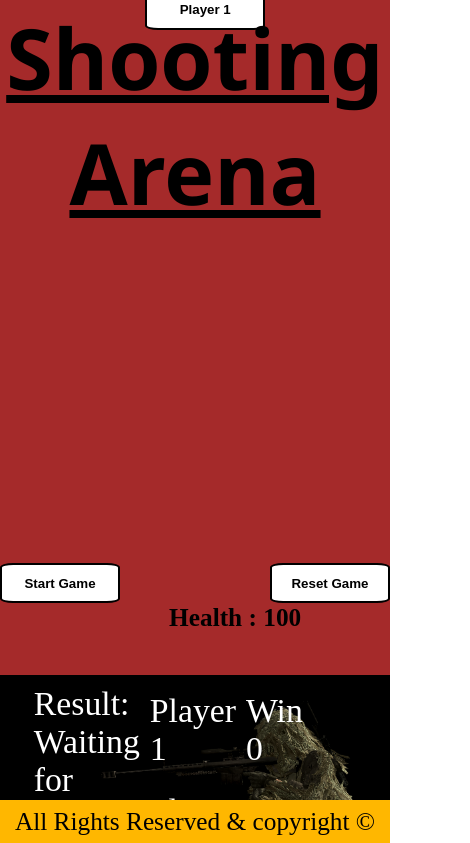
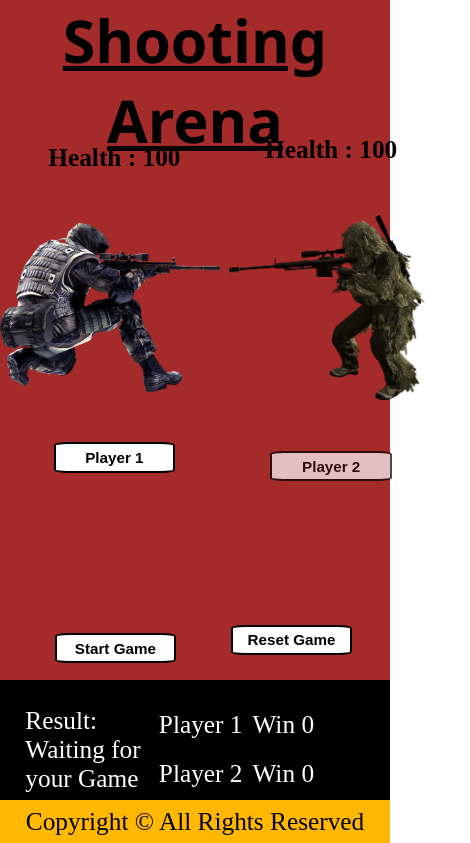
Before and after one commit to vanshul22/Shooting-Arena-JS-Game, a plain HTML site: page HTML/game.html in a window 390 px wide. Both pictures are taken after a click on the button "Start Game". Shown: the top 843 px of the page, 470 px wide, since content can reach past the window. Drawn offline with Linux system fonts and the light colour scheme.

Commit message:
Version 5.1.1 : Fixed Media Queries.

```diff
--- a/HTML/game.html
+++ b/HTML/game.html
@@ -25,24 +25,26 @@
             <img class="hidden" src="../Img/PUBG.png" alt="Player 1">
             <button id="player-1-btn" class="btn hidden">Player 1</button>
         </div>
-        <div class="start-btn">
-            <button id="start-btn" class="btn">Start Game</button>
-        </div>
         <div id="player-2">
             <div class="hidden">Health : <span id="player-2-health"> 100 </span></div>
             <img src="../Img/Faugi.png" class="hidden" alt="Player 2">
             <button id="player-2-btn" class="btn hidden disabled-btn">Player 2 </button>
         </div>
     </div>
+    <div class="start-reset">
+        <div class="start-btn">
+            <button id="start-btn" class="btn">Start Game</button>
+        </div>
+    </div>
     <div class="result">
-        <div id="result-area" class="hidden"> Result: <span id="result-player-area"> Waiting for your game </span></div>
+        <div id="result-area" class="hidden"> Result: <span id="result-player-area"> Waiting for your Game </span></div>
         <div id="player-1-area" class="hidden"> Player 1 </div>
         <div id="player-2-area" class="hidden"> Player 2 </div>
         <div id="player-1-result" class="hidden"> Win <span id="player-1-result-span"> 0 </span> </div>
         <div id="player-2-result" class="hidden"> Win <span id="player-2-result-span"> 0 </span> </div>
     </div>
     <div class=" footer">
-        <span>All Rights Reserved & copyright &copy; </span>
+        <span>Copyright &copy; All Rights Reserved </span>
     </div>
 
     <script src="../js/script.js"></script>
--- a/css/style.css
+++ b/css/style.css
@@ -17,8 +17,8 @@
     cursor: not-allowed !important;
 }
 
-#finish-game{
-    color:white;
+#finish-game {
+    color: white;
     height: 100vh;
     width: 98.5vw;
     background-color: rgba(0, 0, 0, 0.795);
@@ -26,11 +26,13 @@
     position: absolute;
     display: none;
 }
-#finish-game img{
+
+#finish-game img {
     filter: invert(1);
     cursor: pointer;
 }
-#finish{
+
+#finish {
     display: flex;
     text-align: center;
     justify-content: center;
@@ -42,17 +44,21 @@
 
 .main-container {
     display: flex;
+    flex-direction: column;
     text-align: center;
     justify-content: center;
     align-items: center;
     height: 100vh;
-    /* background-color: aqua; */
 }
 
 .main-container img {
     height: 30em;
     width: auto;
     border-radius: 50%;
+}
+
+#logo-detail {
+    font-size: 2em;
 }
 
 /* ******************************* Game Page ******************************************* */
@@ -77,7 +83,7 @@
 
 .game-container {
     background-color: brown;
-    height: 80vh;
+    height: 70vh;
     display: flex;
     flex-direction: row;
     flex-wrap: wrap;
@@ -138,25 +144,32 @@
     color: black;
     border: 2px solid black;
 }
-.btn:hover{
+
+.btn:hover {
     background-color: black;
     color: white;
     border: 2px solid white;
-    box-shadow: 0 12px 16px 0 rgba(0,0,0,0.24), 0 17px 50px 0 rgba(0,0,0,0.19);
+    box-shadow: 0 12px 16px 0 rgba(0, 0, 0, 0.24), 0 17px 50px 0 rgba(0, 0, 0, 0.19);
 }
-.btn:active{
+
+.btn:active {
     transform: translateY(5px);
 }
+
+.start-reset {
+    display: flex;
+    align-items: center;
+    justify-content: center;
+    background-color: brown;
+    justify-content: space-evenly;
+}
+
 .start-btn {
-    display: flex;
-    height: 85%;
-    align-items: flex-end;
+    margin: 2em;
 }
 
 .reset-btn {
-    display: flex;
-    height: 85%;
-    align-items: flex-end;
+    margin-bottom: 2em;
 }
 
 
@@ -164,8 +177,6 @@
 .result {
     background-color: black;
     color: white;
-    /* visibility: hidden; */
-    /* height: 15em; */
     padding: 0.3em 3em 2em 1em;
     font-size: 4em;
     display: grid;
@@ -211,10 +222,57 @@
     align-items: center;
     position: fixed;
     bottom: 0px;
-
 }
 
 .footer span {
     margin: 0.3em 0em;
     font-size: 3em;
 }
+
+/* ******************************* Mobile View ******************************************* */
+
+@media only screen and (max-width: 900px) {
+    .game-container {
+        height: 73vh;
+    }
+
+    #player-1 img {
+        height: 20em;
+        margin: 6em 3em;
+    }
+
+    #player-2 img {
+        height: 22em;
+        margin: 6em 4em;
+    }
+
+    .btn {
+        height: 2em;
+        width: 8em;
+        font-size: 1.8em;
+    }
+
+    .nav-bar h1 {
+        font-size: 7em;
+    }
+
+    .result {
+        font-size: 3em;
+        padding: 1em 3em 1em 1em;
+    }
+}
+
+@media only screen and (max-width: 600px) {
+    .game-container {
+        flex-wrap: nowrap;
+        height: 73vh;
+    }
+
+    #player-1 img {
+        margin: 6em 1em 6em 0em;
+    }
+
+    #player-2 img {
+        margin: 6em 1em 6em 0em;
+    }
+}
--- a/js/script.js
+++ b/js/script.js
@@ -34,7 +34,7 @@
         let div = document.createElement("div");
         div.innerText = randomNumber;
         div.id = "random-number";
-        document.querySelector(".start-btn").after(div);
+        document.querySelector("#player-1").after(div);
     };
     return randomNumber;
 };
```
Also changed, not shown: index.html (+1 -0 lines).
